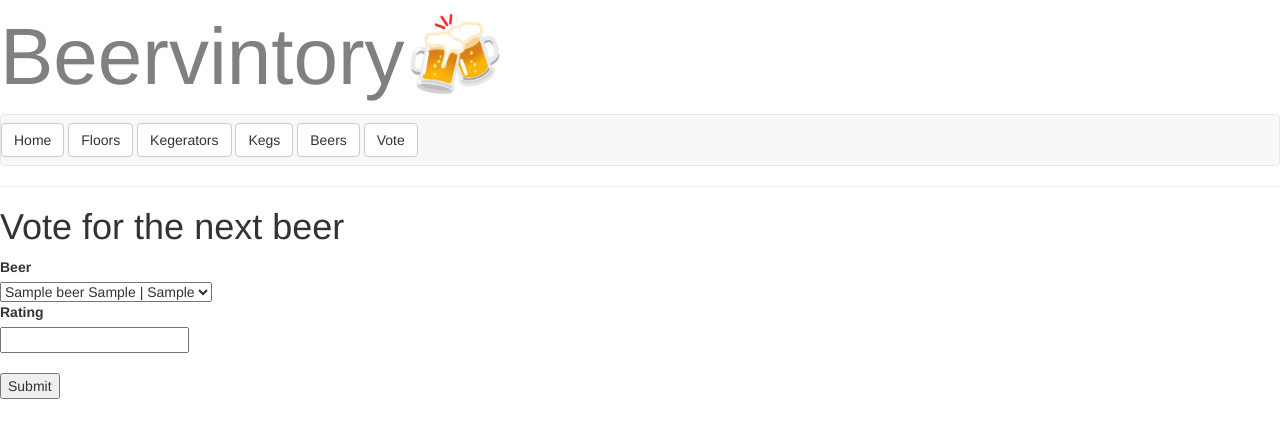
After one commit to bhanderson/beervintory, a Flask app: page /vote in a window 1280 px wide. The commit adds this page. Shown: the top 438 px of the page. Run offline with Flask 2, Linux system fonts and the light colour scheme; tables that the repository leaves empty hold one stand-in row (values such as "Sample post"); some libraries are stand-ins or nearby versions.

Commit message:
more fixes

```diff
--- a/app/forms.py
+++ b/app/forms.py
@@ -55,6 +55,6 @@ class BeerForm(Form):
 
 class VoteForm(Form):
     """Form for making a new vote."""
-    beer = SelectField()
+    beer_id = SelectField('Beer', coerce=int)
     rating = IntegerField()
     submit = SubmitField()
--- a/app/templates/base.html
+++ b/app/templates/base.html
@@ -18,6 +18,7 @@
 			<a href="/kegerators" class="btn btn-default navbar-btn">Kegerators</a>
 			<a href="/kegs" class="btn btn-default navbar-btn">Kegs</a>
 			<a href="/beers" class="btn btn-default navbar-btn">Beers</a>
+			<a href="/vote" class="btn btn-default navbar-btn">Vote</a>
 		</nav>
 		<hr>
 		<div class="flash">
--- a/app/templates/floor.html
+++ b/app/templates/floor.html
@@ -4,7 +4,7 @@
 <div class="full">
 	<table>
 		<colgroup>
-			<col span="1", style="background-color:yellow">
+			<col span="1", style="background-color:lightblue">
 		</colgroup>
 		<tr>
 			<th><strong>Floor:</strong></th>
--- a/app/templates/keg.html
+++ b/app/templates/keg.html
@@ -34,7 +34,7 @@ $(window).load( function() {
 <div class="full">
 	<table>
 		<colgroup>
-			<col span="1", style="background-color:yellow">
+			<col span="1", style="background-color:lightblue">
 		</colgroup>
 		<tr>
 			<th><strong>Kegerator:</strong></th>
--- a/app/templates/kegerator.html
+++ b/app/templates/kegerator.html
@@ -4,7 +4,7 @@
 	<div class="full">
 		<table>
 			<colgroup>
-				<col span="1", style="background-color:yellow">
+				<col span="1", style="background-color:lightblue">
 			</colgroup>
 			<tr>
 				<th><strong>Name:</strong></th>
--- /dev/null
+++ b/app/templates/vote.html
@@ -0,0 +1,6 @@
+{% import 'macros.html' as macros %}
+{% extends "base.html" %}
+{% block content %}
+<h1>Vote for the next beer</h1>
+	{{ macros.list_fields(form) }}
+{% endblock %}
--- a/app/views.py
+++ b/app/views.py
@@ -1,6 +1,7 @@
+import datetime
 from flask import render_template, flash, request, redirect
 from app import app, db, models
-from .forms import BeerForm, KegForm, KegeratorForm, FloorForm
+from .forms import BeerForm, KegForm, KegeratorForm, FloorForm, VoteForm
 from . import auth
 
 
@@ -198,3 +199,24 @@ def edit_beer():
         return redirect("/beer/{0}".format(new_beer.id), 302)
     return render_template('beer_add.html',
             form=form)
+
+@app.route('/vote', methods=['GET', 'POST'])
+def vote():
+    beers = models.Beer.query.all()
+    form = VoteForm()
+    form.beer_id.choices = [(b.id, b.__repr__()) for b in beers]
+    if form.validate_on_submit():
+        vote = models.Vote()
+        vote.created = datetime.date.today()
+        vote.rating = form.rating.data
+        vote.beer_id = form.beer_id.data
+        beer = models.Beer.query.get(form.beer_id.data)
+        total_votes = models.Vote.query.filter(models.Vote.beer_id==form.beer_id.data).count()
+        current_score = beer.isi_score
+        new_score = (current_score * total_votes + vote.rating) / (total_votes + 1)
+        beer.isi_score = new_score
+        db.session.add(vote)
+        db.session.commit()
+    return render_template('vote.html',
+            form=form,
+            beers=beers)
```
